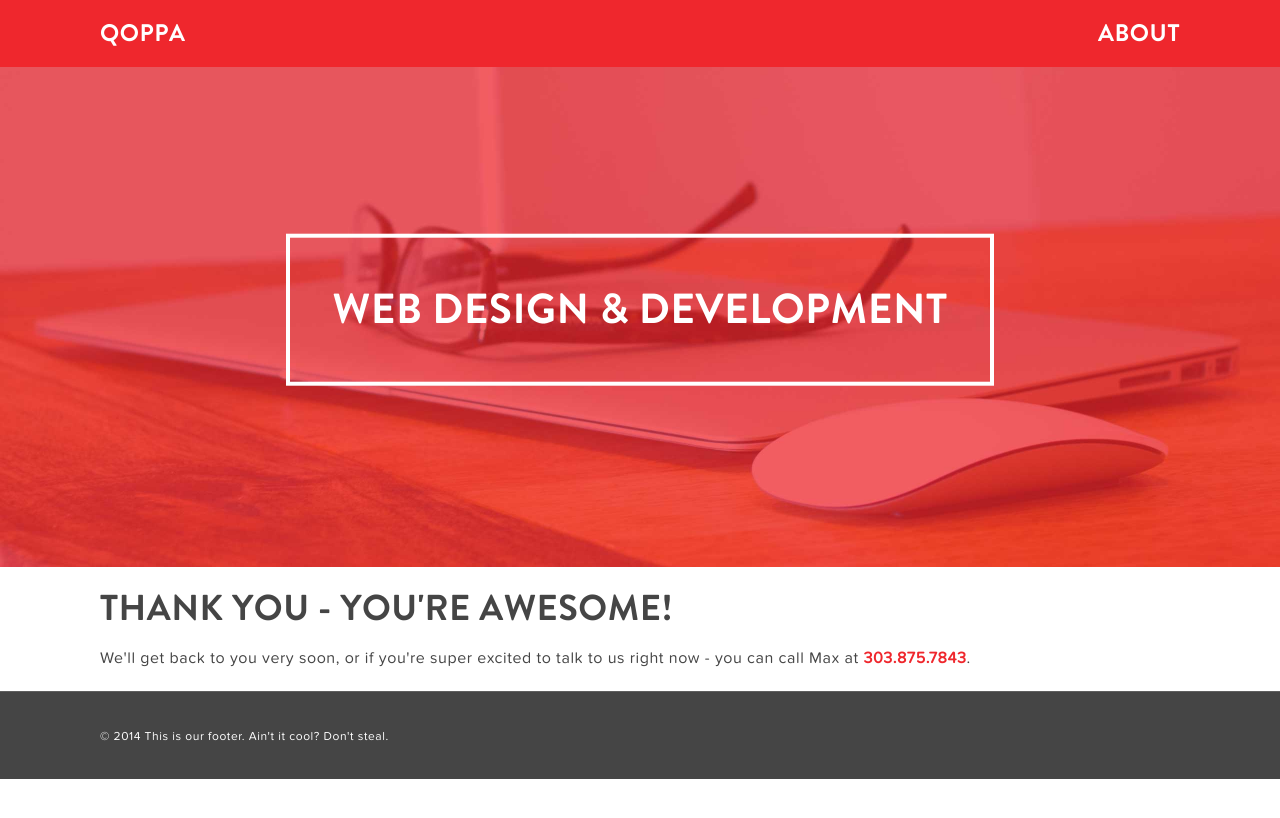
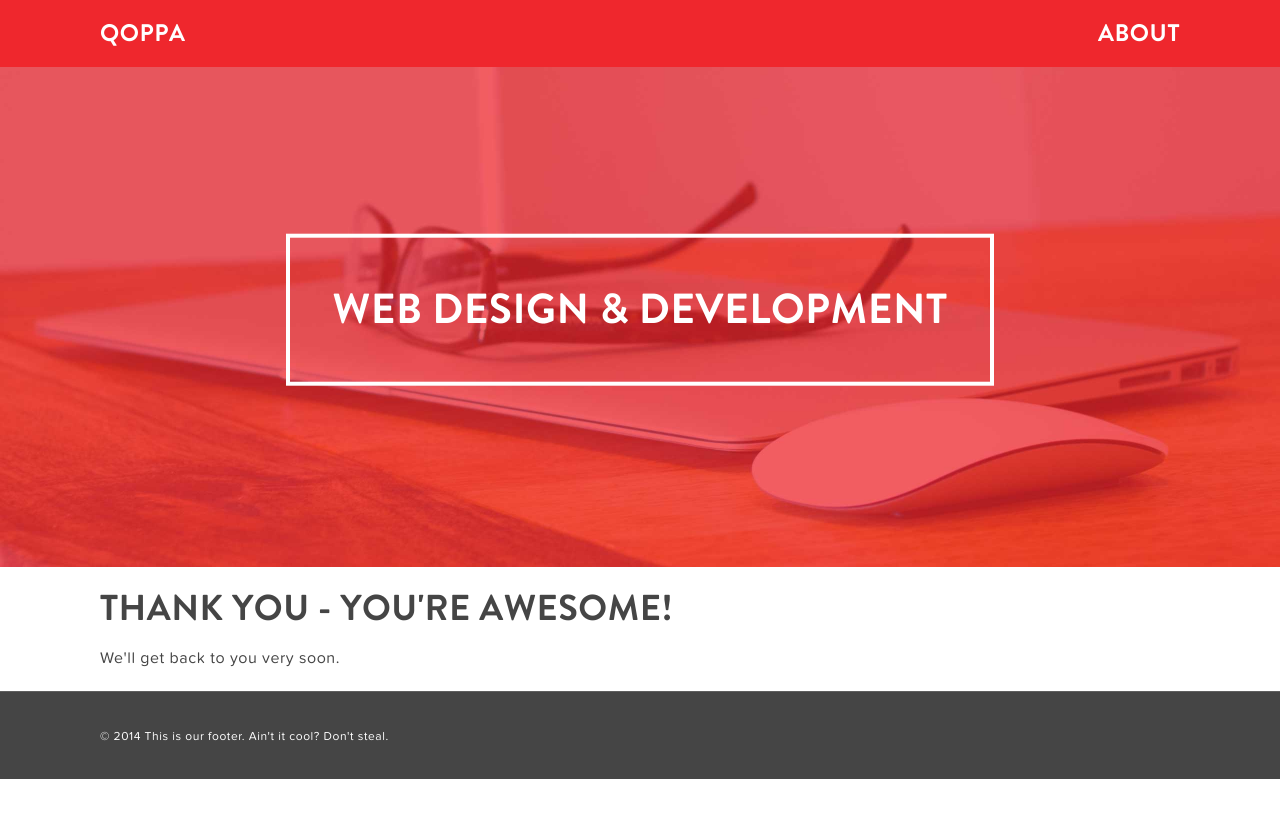
Before and after one commit to quattromani/qoppa, a Jekyll site: the page built from thank-you/index.html, in a window 1280 px wide. Shown: the top 818 px of the page. Built offline with Jekyll 4.4.1, drawn with Linux system fonts in a browser that asks for light colours; nearby versions of some CDN libraries.

Commit message:
removed superfluous text from thank-you

```diff
--- a/thank-you/index.html
+++ b/thank-you/index.html
@@ -6,4 +6,4 @@ class: thank-you
 
 <h2>Thank You - You're Awesome!</h2>
 
-<p>We'll get back to you very soon, or if you're super excited to talk to us right now - you can call Max at <a class="tel" href="tel:303-875-7843">303.875.7843</a>.</p>
+<p>We'll get back to you very soon.</p>
```
Also changed, not shown: css/main.min.css, 1 other file.
